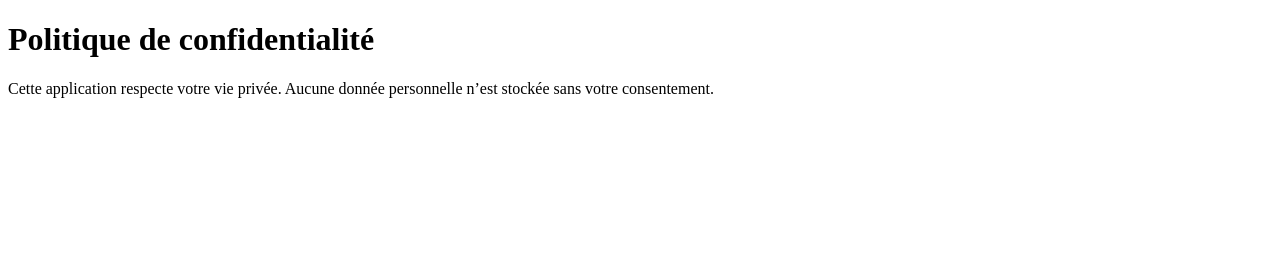
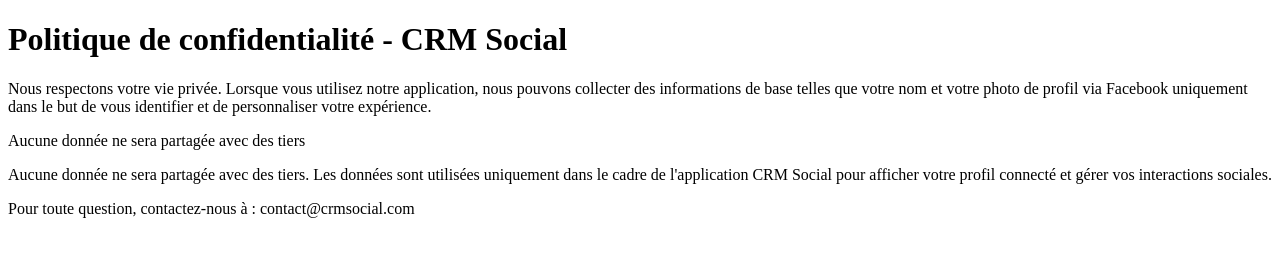
Before and after one commit to ameni2aa1/privacyy, a plain HTML site: page index.html in a window 1280 px wide. Drawn offline with Linux system fonts and the light colour scheme.

Commit message:
Update index.html

```diff
--- a/index.html
+++ b/index.html
@@ -1,11 +1,14 @@
 <!DOCTYPE html>
-<html>
+<html lang="fr">
 <head>
   <meta charset="UTF-8">
   <title>Politique de confidentialité</title>
 </head>
 <body>
-  <h1>Politique de confidentialité</h1>
-  <p>Cette application respecte votre vie privée. Aucune donnée personnelle n’est stockée sans votre consentement.</p>
+  <h1>Politique de confidentialité - CRM Social</h1>
+  <p>Nous respectons votre vie privée. Lorsque vous utilisez notre application, nous pouvons collecter des informations de base telles que votre nom et votre photo de profil via Facebook uniquement dans le but de vous identifier et de personnaliser votre expérience.</p>
+  <p>Aucune donnée ne sera partagée avec des tiers
+<p>Aucune donnée ne sera partagée avec des tiers. Les données sont utilisées uniquement dans le cadre de l'application CRM Social pour afficher votre profil connecté et gérer vos interactions sociales.</p>
+  <p>Pour toute question, contactez-nous à : contact@crmsocial.com</p>
 </body>
 </html>
```
